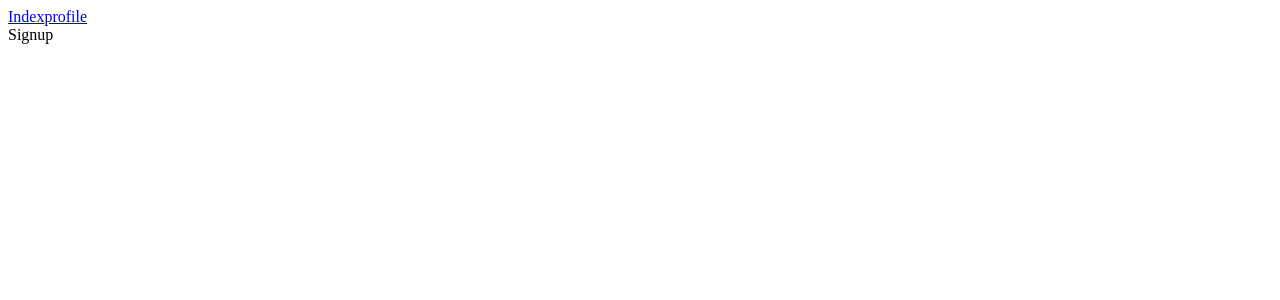
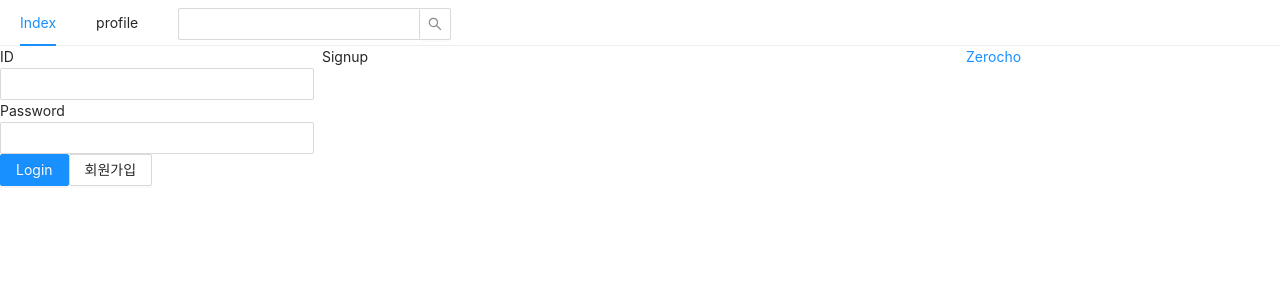
Before and after one commit to taegeon-park23/reactjs-nextjs-learning, a Next.js app in the folder prepare/front/: page /signup in a window 1280 px wide. Shown: the top 300 px of the page. Built offline with nearby package versions, Linux system fonts and the light colour scheme.

Commit message:
feat : Add follow recture code(antd Form, antd Grid, nextjs common component setting, etc...)

```diff
--- a/prepare/front/components/AppLayout.js
+++ b/prepare/front/components/AppLayout.js
@@ -1,14 +1,43 @@
-import React from "react";
+import React, { useState } from "react";
 import Link from "next/link";
+import { Menu, Input, Row, Col } from "antd";
+import UserProfile from "./UserProfile";
+import LoginForm from "./LoginForm";
 
-export const AppLayout = ({ children }) => {
+const AppLayout = ({ children }) => {
+  const [isLoggedIn, setIsLoggedIn] = useState(false);
   return (
     <div>
-      <Link href="/">Index</Link>
-      <Link href="/profile">
-        <a>profile</a>
-      </Link>
-      <div>{children}</div>
+      <Menu mode="horizontal">
+        <Menu.Item>
+          <Link href="/">Index</Link>
+        </Menu.Item>
+        <Menu.Item>
+          <Link href="/profile">
+            <a>profile</a>
+          </Link>
+        </Menu.Item>
+        <Menu.Item>
+          <Input.Search style={{ verticalAlign: "middle" }}></Input.Search>
+        </Menu.Item>
+      </Menu>
+      <Row gutter={8}>
+        <Col xs={24} md={6}>
+          {isLoggedIn ? <UserProfile /> : <LoginForm />}
+        </Col>
+        <Col xs={24} md={12}>
+          {children}
+        </Col>
+        <Col xs={24} md={6}>
+          <a
+            href="https://www.zerocho.com"
+            target="_blank"
+            rel="noreferrer noopener"
+          >
+            Zerocho
+          </a>
+        </Col>
+      </Row>
     </div>
   );
 };
--- /dev/null
+++ b/prepare/front/components/LoginForm.js
@@ -0,0 +1,50 @@
+import React, { useState, useCallback } from "react";
+import { Form, Input, Button } from "antd";
+import Link from "next/link";
+
+const LoginForm = () => {
+  const [id, setId] = useState("");
+  const [password, setPassword] = useState("");
+
+  /** component에 props로 넘겨주는 useCallback을 써야지
+   *  최적화가 진행된다.
+   * @see https://react.vlpt.us/basic/18-useCallback.html
+   */
+  const onChangeId = useCallback((e) => {
+    setId(e.target.value);
+  }, []);
+  const onChangePassword = useCallback((e) => {
+    setPassword(e.target.value);
+  }, []);
+
+  return (
+    <Form>
+      <div>
+        <label htmlFor="user-id">ID</label>
+        <Input name="user-id" value={id} onChange={onChangeId} required />
+      </div>
+      <div>
+        <label htmlFor="user-password">Password</label>
+        <Input
+          name="user-password"
+          type="password"
+          value={password}
+          onChange={onChangePassword}
+          required
+        ></Input>
+      </div>
+      <div>
+        <Button type="primary" htmlType="submit" loading={false}>
+          Login
+        </Button>
+        <Link href="/signup">
+          <a>
+            <Button>회원가입</Button>
+          </a>
+        </Link>
+      </div>
+    </Form>
+  );
+};
+
+export default LoginForm;
--- /dev/null
+++ b/prepare/front/components/UserProfile.js
@@ -0,0 +1,7 @@
+import React from "react";
+
+const UserProfile = () => {
+  return <div>UserProfile</div>;
+};
+
+export default UserProfile;
--- /dev/null
+++ b/prepare/front/pages/_app.js
@@ -0,0 +1,22 @@
+import React from "react";
+import Head from "next/head";
+import "antd/dist/antd.css";
+
+/** Common Setting for components located in  'pages' folder.
+ * @param {elementType} Component
+ * @returns Component
+ */
+const App = ({ Component }) => {
+  return (
+    <>
+      <Head>
+        <meta charSet="utf-8"></meta>
+        <title>Test</title>
+      </Head>
+
+      <Component></Component>
+    </>
+  );
+};
+
+export default App;
--- a/prepare/front/pages/index.js
+++ b/prepare/front/pages/index.js
@@ -1,5 +1,6 @@
 import React from "react";
 import AppLayout from "../components/AppLayout";
+
 const Home = () => {
   return <AppLayout>hello main</AppLayout>;
 };
```
